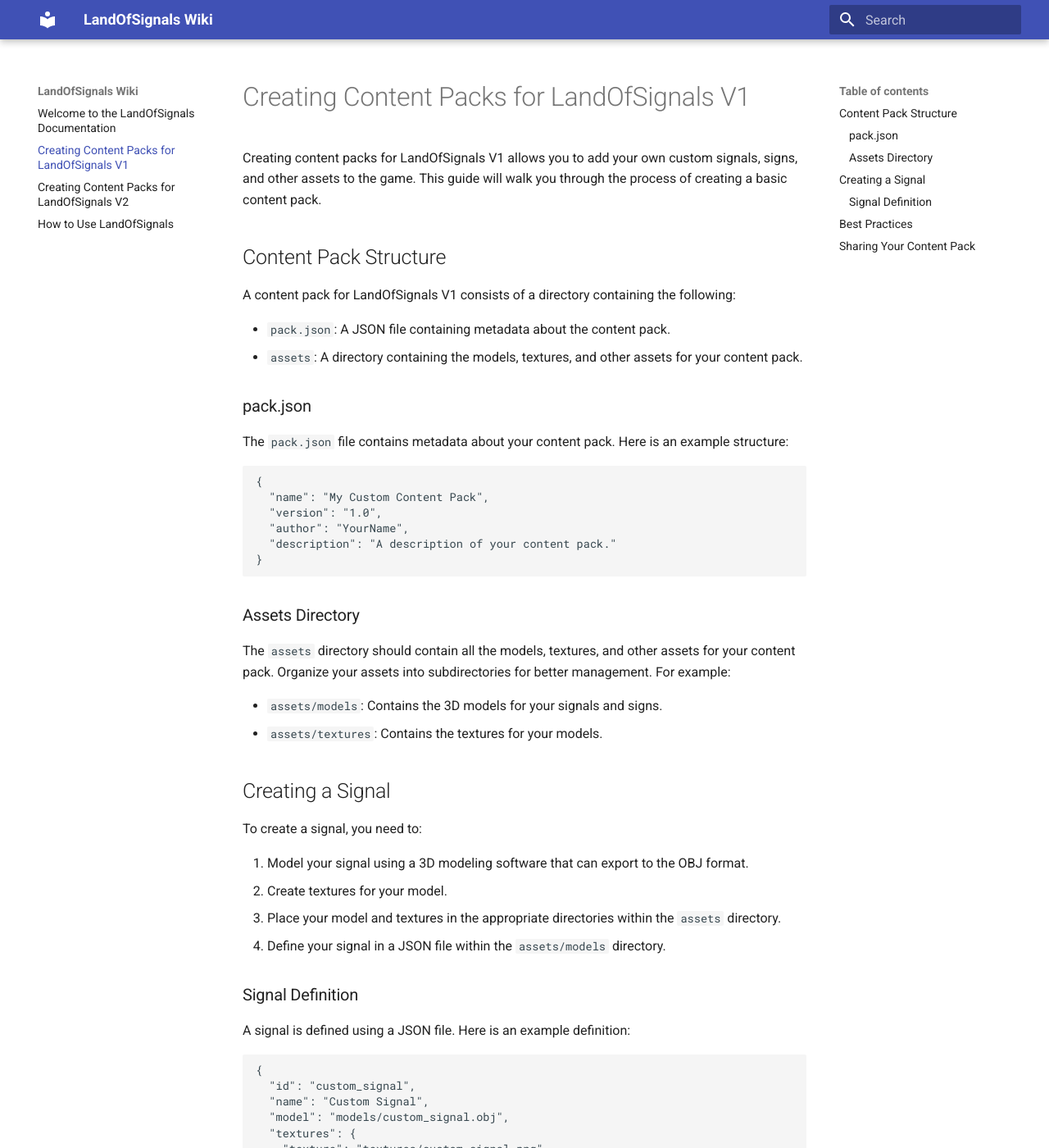
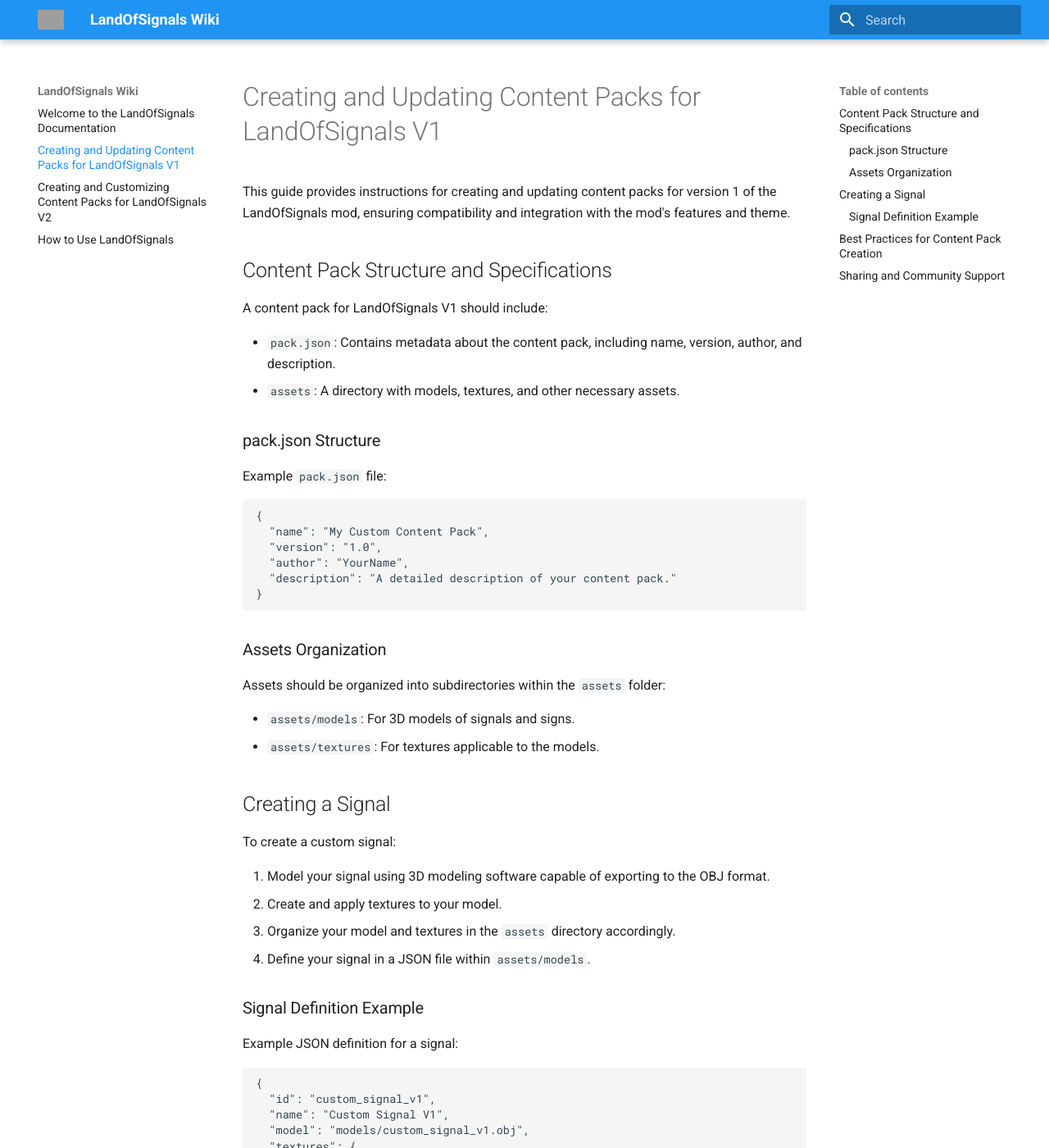
Before and after one commit to LandOfRails/LandOfSignals, an MkDocs documentation site: the page built from docs/ContentPacksV1.md, in a window 1280 px wide and 1400 px high. Shown: the whole window at 82% size. Built offline with MkDocs 1.6.1 and Material for MkDocs 9.7.7, drawn with Linux system fonts in a browser that asks for light colours; some of the changed text lies outside the part shown; grey boxes are pictures that could not be loaded.

Commit message:
Update MkDocs settings and design for LandOfSignals
Related to #162

Updates MkDocs configuration and content pack documentation for LandOfSignals

- **Enhances `mkdocs.yml`**: Adds theme customization including palette colors, fonts, logo, favicon, and social links, and enables plugins for search and HTML minification.
- **Revises `docs/ContentPacksV1.md` and `docs/ContentPacksV2.md`**: Updates the guides for creating content packs for versions 1 and 2, ensuring instructions and examples are consistent with the LandOfSignals theme and introducing best practices for content pack creation.


---

For more details, open the [Copilot Workspace session](https://copilot-workspace.githubnext.com/LandOfRails/LandOfSignals/issues/162?shareId=c8ca5d67-3c79-4cc5-ab23-419baacd0718).

````diff
--- a/docs/ContentPacksV1.md
+++ b/docs/ContentPacksV1.md
@@ -1,66 +1,64 @@
-# Creating Content Packs for LandOfSignals V1
+# Creating and Updating Content Packs for LandOfSignals V1
 
-Creating content packs for LandOfSignals V1 allows you to add your own custom signals, signs, and other assets to the game. This guide will walk you through the process of creating a basic content pack.
+This guide provides instructions for creating and updating content packs for version 1 of the LandOfSignals mod, ensuring compatibility and integration with the mod's features and theme.
 
-## Content Pack Structure
+## Content Pack Structure and Specifications
 
-A content pack for LandOfSignals V1 consists of a directory containing the following:
+A content pack for LandOfSignals V1 should include:
 
-- `pack.json`: A JSON file containing metadata about the content pack.
-- `assets`: A directory containing the models, textures, and other assets for your content pack.
+- `pack.json`: Contains metadata about the content pack, including name, version, author, and description.
+- `assets`: A directory with models, textures, and other necessary assets.
 
-### pack.json
+### pack.json Structure
 
-The `pack.json` file contains metadata about your content pack. Here is an example structure:
+Example `pack.json` file:
 
 ```json
 {
   "name": "My Custom Content Pack",
   "version": "1.0",
   "author": "YourName",
-  "description": "A description of your content pack."
+  "description": "A detailed description of your content pack."
 }
 ```
 
-### Assets Directory
+### Assets Organization
 
-The `assets` directory should contain all the models, textures, and other assets for your content pack. Organize your assets into subdirectories for better management. For example:
+Assets should be organized into subdirectories within the `assets` folder:
 
-- `assets/models`: Contains the 3D models for your signals and signs.
-- `assets/textures`: Contains the textures for your models.
+- `assets/models`: For 3D models of signals and signs.
+- `assets/textures`: For textures applicable to the models.
 
 ## Creating a Signal
 
-To create a signal, you need to:
+To create a custom signal:
 
-1. Model your signal using a 3D modeling software that can export to the OBJ format.
-2. Create textures for your model.
-3. Place your model and textures in the appropriate directories within the `assets` directory.
-4. Define your signal in a JSON file within the `assets/models` directory.
+1. Model your signal using 3D modeling software capable of exporting to the OBJ format.
+2. Create and apply textures to your model.
+3. Organize your model and textures in the `assets` directory accordingly.
+4. Define your signal in a JSON file within `assets/models`.
 
-### Signal Definition
+### Signal Definition Example
 
-A signal is defined using a JSON file. Here is an example definition:
+Example JSON definition for a signal:
 
 ```json
 {
-  "id": "custom_signal",
-  "name": "Custom Signal",
-  "model": "models/custom_signal.obj",
+  "id": "custom_signal_v1",
+  "name": "Custom Signal V1",
+  "model": "models/custom_signal_v1.obj",
   "textures": {
-    "texture": "textures/custom_signal.png"
+    "texture": "textures/custom_signal_v1.png"
   }
 }
 ```
 
-## Best Practices
+## Best Practices for Content Pack Creation
 
-- Keep your content pack organized to make it easier to manage.
-- Use descriptive names for your models, textures, and other assets.
-- Test your content pack thoroughly before releasing it.
+- Maintain organization within your content pack for ease of management.
+- Use descriptive names for models, textures, and assets.
+- Thoroughly test your content pack for compatibility and performance.
 
-## Sharing Your Content Pack
+## Sharing and Community Support
 
-Once you have created your content pack, you can share it with the community. Make sure to include a README file with instructions on how to install and use your content pack.
-
-Join our [Discord community](https://discord.gg/ykAqHKYjVM) to share your content packs and get feedback from other users.
+After creating your content pack, you can share it with the LandOfSignals community. Include a README file with installation and usage instructions. Join our [Discord community](https://discord.gg/ykAqHKYjVM) for support, feedback, and to share your content packs with other users.
--- a/mkdocs.yml
+++ b/mkdocs.yml
@@ -1,3 +1,21 @@
 site_name: LandOfSignals Wiki
 theme:
   name: material
+  palette:
+    primary: 'blue'
+    accent: 'light blue'
+  font:
+    text: 'Roboto'
+    code: 'Roboto Mono'
+  logo: 'images/logo.png'
+  favicon: 'images/favicon.ico'
+extra:
+  social:
+    - type: 'github'
+      link: 'https://github.com/LandOfRails/LandOfSignals'
+    - type: 'discord'
+      link: 'https://discord.gg/ykAqHKYjVM'
+plugins:
+  - search
+  - minify:
+      minify_html: true
````
Also changed, not shown: docs/ContentPacksV2.md (+4 -4 lines).
